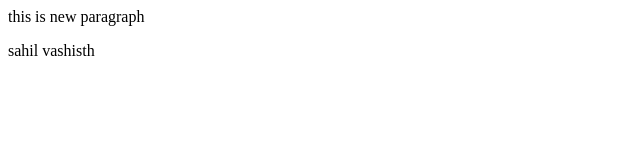
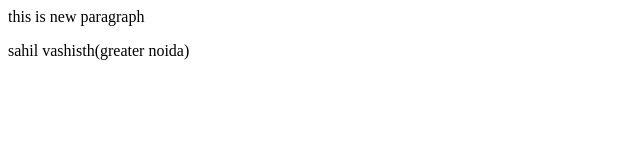
Before and after one commit to Sahilvashisth01/localrepo, a plain HTML site: page index.html in a window 1280 px wide. Shown: the full height of the page, 0-640 px from the left. Drawn offline with Linux system fonts and the light colour scheme.

Commit message:
location

```diff
--- a/index.html
+++ b/index.html
@@ -1,2 +1,2 @@
 <p> this is new paragraph</p>
-<p>sahil vashisth</p>
+<p>sahil vashisth(greater noida)</p>
```
